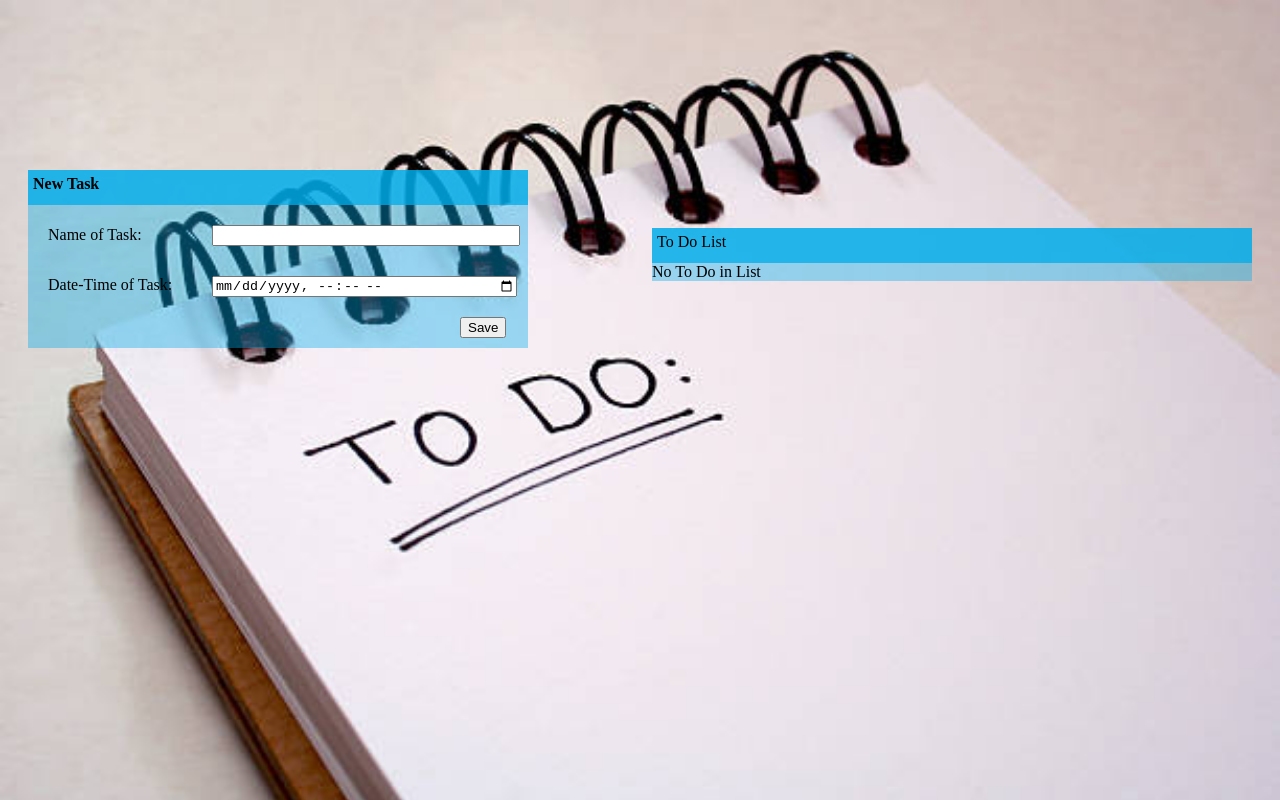
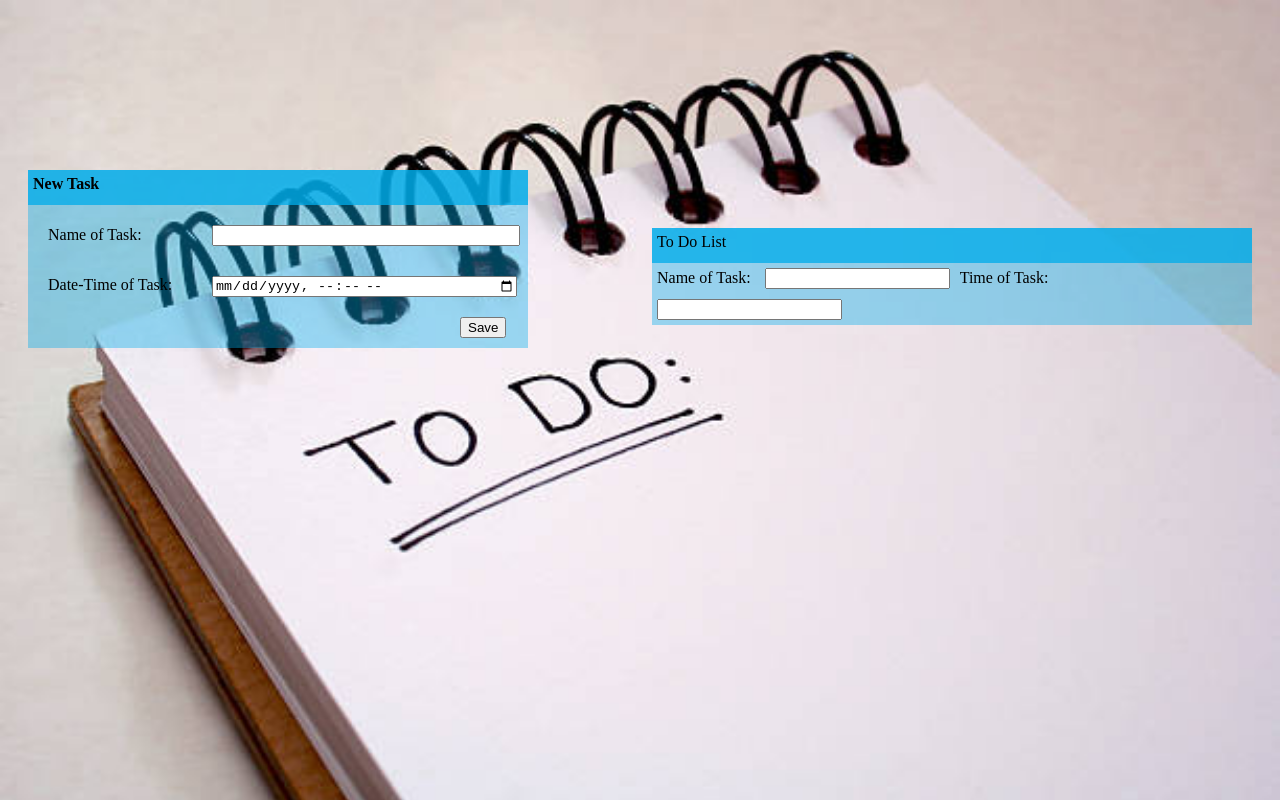
Before and after one commit to avijithazra/JSON_MANIP, a plain HTML site: page index.html in a window 1280 px wide. Both pictures are taken after a click on the input "Save". Drawn offline with Linux system fonts and the light colour scheme.

Commit message:
NO TO DO REMOVE

```diff
--- a/index.html
+++ b/index.html
@@ -16,7 +16,7 @@
             <div id="data">
                 <div class="newTask">
                     <label class="inputLabel" for="">Name of Task: </label>
-                    <input id="nwTaskName" type="text">
+                    <input id="nwTaskName" type="text"  required>
                 </div>
                 <div class="newTask">
                     <label class="inputLabel" for="">Date-Time of Task: </label>
--- a/script/javascript.js
+++ b/script/javascript.js
@@ -39,10 +39,10 @@
       noToDo.appendChild(noToDoText);
       document.getElementById("list").appendChild(noToDo);
     } else {
-      debugger;
+
       allToDo = JSON.parse(localStorage["toDo"]);
       if (x == 0) {
-        document.getElementById("list").removeChild(noToDo);
+        document.getElementById("list").innerHTML = "";
       }
       write(allToDo);
     }
```
